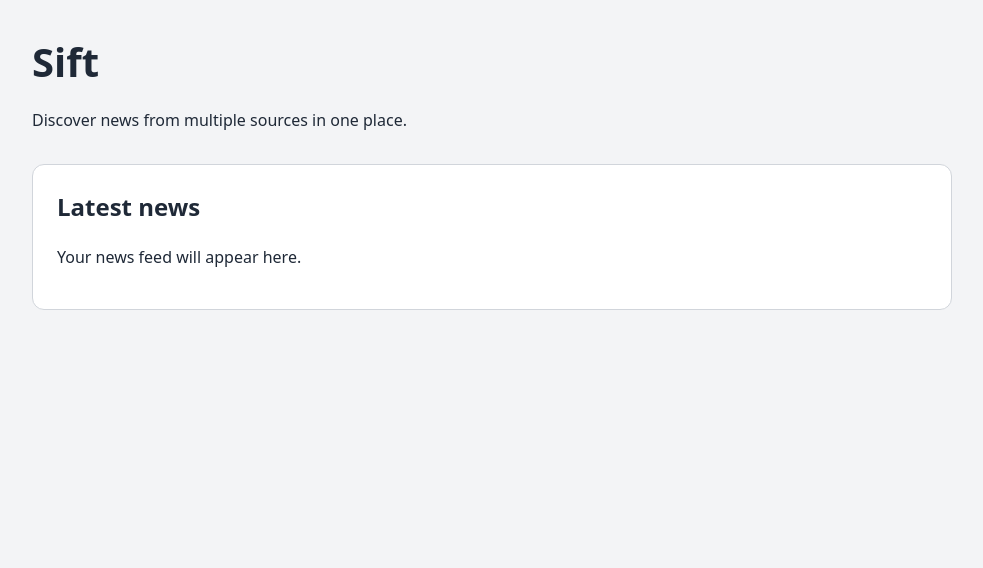
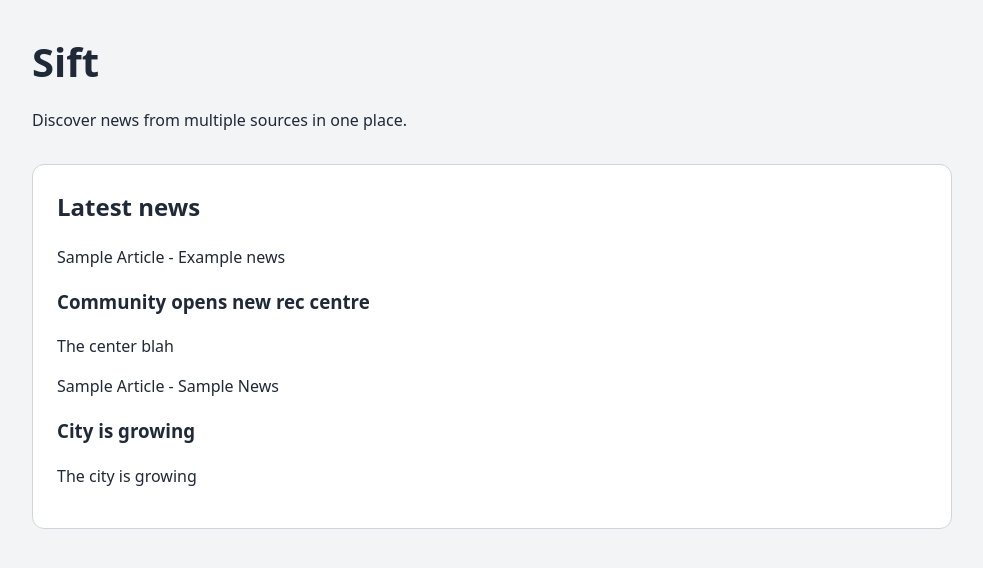
Before and after one commit to RayZMC/sift, a React (Vite) app in the folder client/: page / in a window 1280 px wide. Shown: the top 568 px of the page, without its empty margins (148-1131 px from the left). Built offline with nearby package versions, Linux system fonts and the light colour scheme.

Commit message:
setup: Render sample news feed

```diff
--- a/client/src/App.jsx
+++ b/client/src/App.jsx
@@ -1,6 +1,22 @@
 import './App.css'
 
 function App() {
+
+  const articles = [
+    {
+      id: 1,
+      title: 'Community opens new rec centre',
+      source: 'Example news',
+      description: 'The center blah',
+    },
+    {
+      id: 2,
+      title: 'City is growing',
+      source: 'Sample News',
+      description: 'The city is growing',
+    }
+  ]
+
   return (
     <main>
       <header>
@@ -10,7 +26,18 @@ function App() {
 
       <section>
         <h2>Latest news</h2>
-        <p>Your news feed will appear here.</p>
+
+        {articles.length === 0 && (
+          <p>No articles to display</p>
+        )}
+
+        {articles.map((article) => (
+          <article key={article.id}>
+            <p>Sample Article - {article.source}</p>
+            <h3>{article.title}</h3>
+            <p>{article.description}</p>
+          </article>
+        ))}
       </section>
     </main>
   )
```
